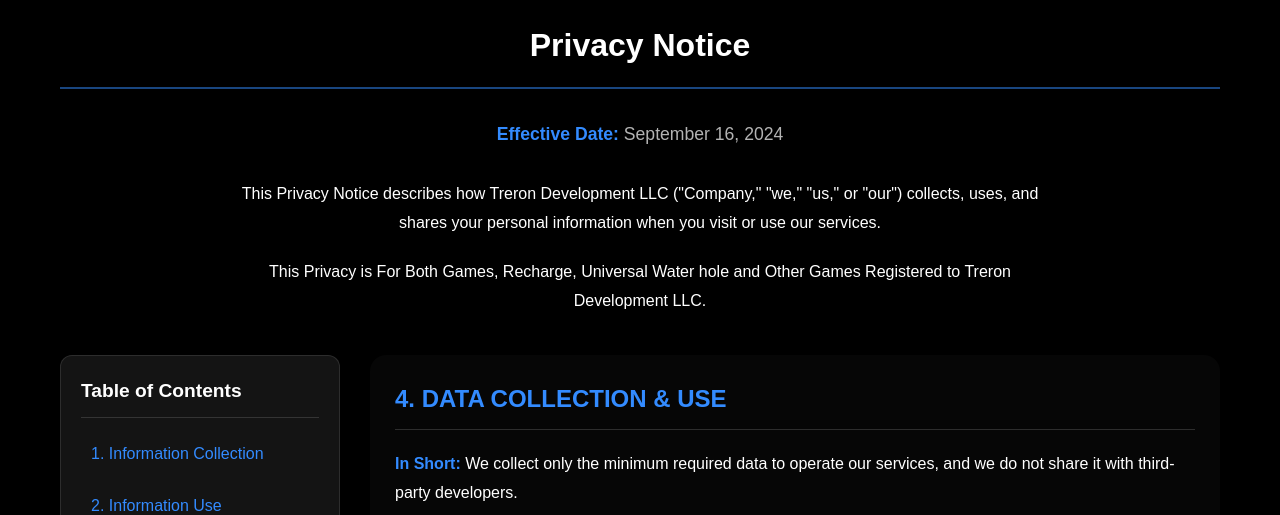
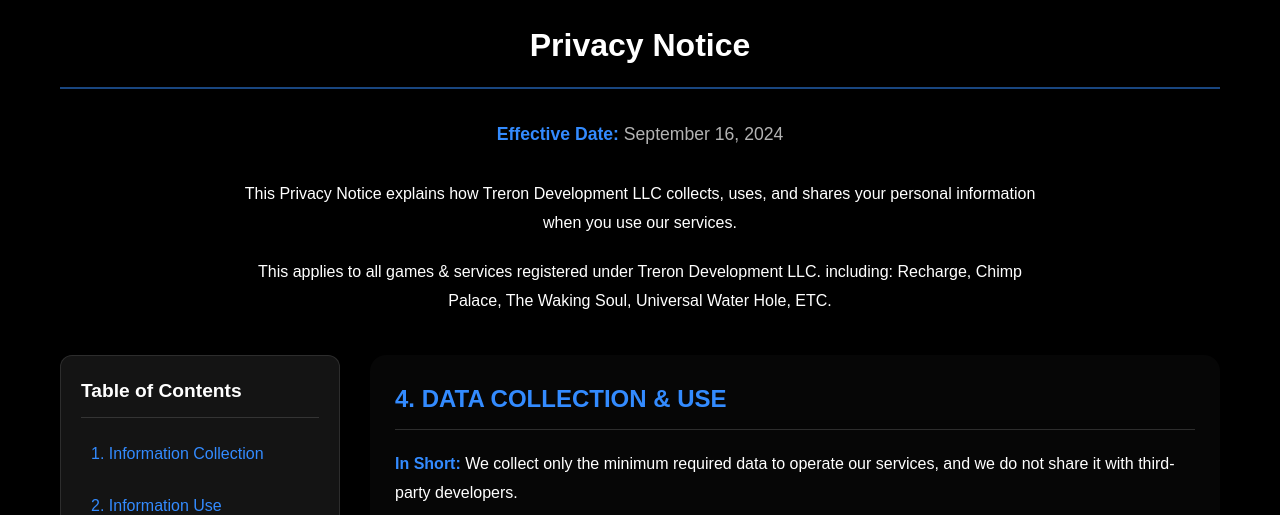
Before and after one commit to darkresident55/WebsiteAPIBased, a Flask app: page /privacyandsafety in a window 1280 px wide. Shown: the part 114-629 px from the top of the page. Run offline with Flask 3, Linux system fonts and the light colour scheme.

Commit message:
Update Privacy-and-Safety-Finished.html

```diff
--- a/templates/Privacy-and-Safety-Finished.html
+++ b/templates/Privacy-and-Safety-Finished.html
@@ -596,8 +596,8 @@
         <p class="effective-date"><strong>Effective Date:</strong> September 16, 2024</p>
 
         <div class="intro">
-            <p>This Privacy Notice describes how Treron Development LLC ("Company," "we," "us," or "our") collects, uses, and shares your personal information when you visit or use our services.</p>
-            <p>This Privacy is For Both Games, Recharge, Universal Water hole and Other Games Registered to Treron Development LLC.</p>
+            <p>This Privacy Notice explains how Treron Development LLC collects, uses, and shares your personal information when you use our services.</p>
+            <p>This applies to all games & services registered under Treron Development LLC. including: Recharge, Chimp Palace, The Waking Soul, Universal Water Hole, ETC.</p>
         </div>
 
         <div class="content-wrapper">
```
